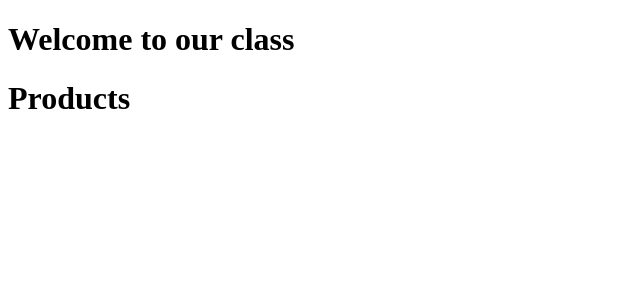
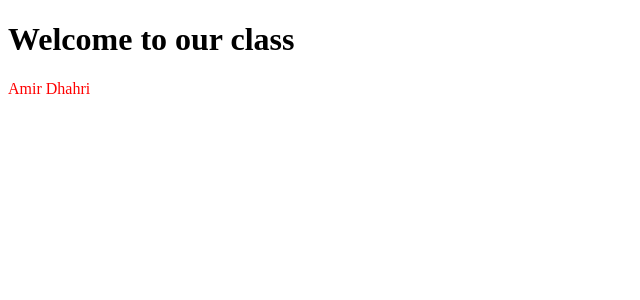
Before and after one commit to amirdhahri01/anguler_playground, an Angular app in the folder hoteninventoryapp/: page / in a window 1280 px wide. Shown: the top 300 px of the page, without its empty margins (0-640 px from the left). Built offline with nearby package versions, Linux system fonts and the light colour scheme.

Commit message:
An update

```diff
--- a/hoteninventoryapp/src/app/app.component.html
+++ b/hoteninventoryapp/src/app/app.component.html
@@ -1,4 +1,5 @@
 <!-- <h1 class="header">Hello World</h1> -->
 <app-rooms></app-rooms>
 <app-course></app-course>
-<app-products></app-products>
+<!-- <app-products></app-products> -->
+<div product></div>
--- a/hoteninventoryapp/src/app/products/products.component.ts
+++ b/hoteninventoryapp/src/app/products/products.component.ts
@@ -1,10 +1,10 @@
 import { Component } from "@angular/core";
 
 @Component({
-    selector : "app-products" ,
+    selector : "[product]" ,
     imports : [],
-    templateUrl : "./products.component.html",
-    styleUrls : ["./products.component.scss"]
+    template: "<p>Amir Dhahri</p>",
+    styles : ["p{color:red} ; p{font-weight:bold}"]
 })
 
 export class ProductsComponent{
```
